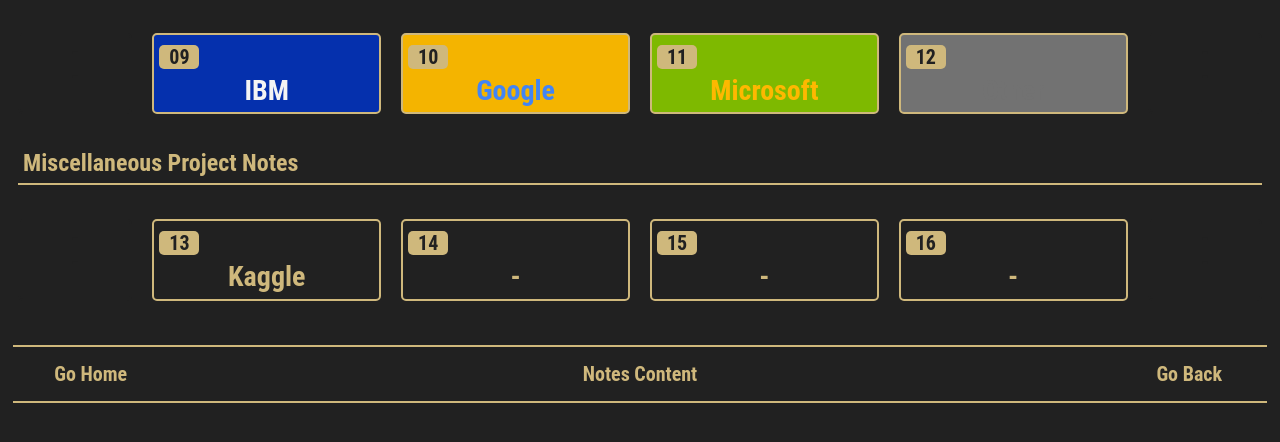
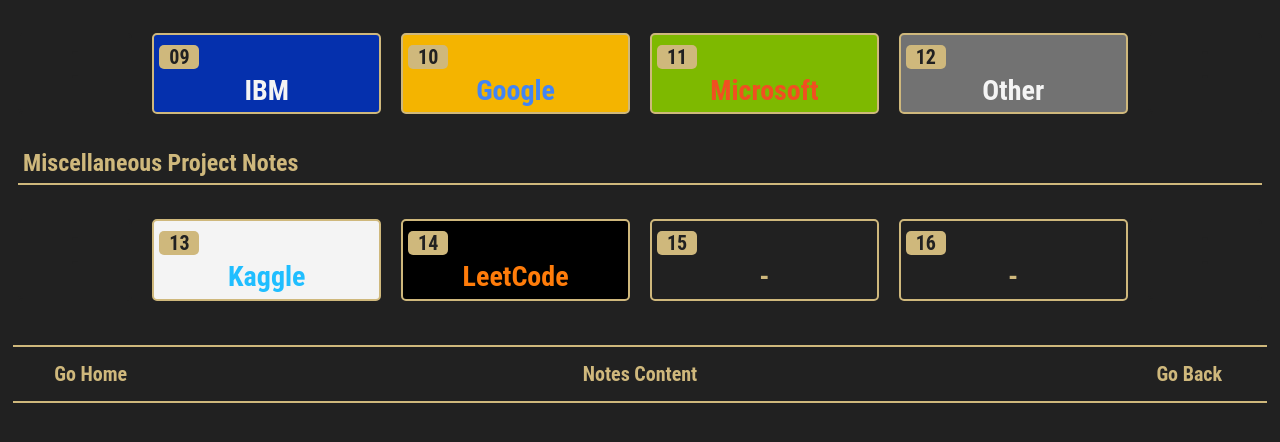
Before and after one commit to milanfx/milanfx.github.io, a Jekyll site: the page built from index.md, in a window 1280 px wide and 900 px high, scrolled down 617 px. Shown: the top 442 px of the window. Built offline with Jekyll 4.4.1, drawn with Linux system fonts in a browser that asks for light colours.

Commit message:
Update index.md

```diff
--- a/index.md
+++ b/index.md
@@ -39,8 +39,8 @@
       <a href="/#/" class="btn empty">-<br>-</a>
       <a href="/#/" class="btn boxout" style="background-color:#0530AD; color:#F4F4F4;"><span class="btn boxin">09</span>IBM<br></a>
       <a href="/#/" class="btn boxout" style="background-color:#F4B400; color:#4285F4;"><span class="btn boxin">10</span>Google<br></a>
-      <a href="/#/" class="btn boxout" style="background-color:#7EB900; color:#FEB800;"><span class="btn boxin">11</span>Microsoft<br></a>
-      <a href="/#/" class="btn boxout" style="background-color:#727272; color:#727272;"><span class="btn boxin">12</span>Other<br></a>
+      <a href="/#/" class="btn boxout" style="background-color:#7EB900; color:#F14F21;"><span class="btn boxin">11</span>Microsoft<br></a>
+      <a href="/#/" class="btn boxout" style="background-color:#727272; color:#F4F4F4;"><span class="btn boxin">12</span>Other<br></a>
       <a href="/#/" class="btn empty">-<br>-</a>
     </div>
   </div>
@@ -51,8 +51,8 @@
     <div class="btn name">Miscellaneous Project Notes</div><br>
     <div class="block" style="grid-template-columns: 1fr 2fr 2fr 2fr 2fr 1fr;">
       <a href="/#/" class="btn empty">-<br>-</a>
-      <a href="/#/" class="btn boxout"><span class="btn boxin">13</span>Kaggle</a>
-      <a href="/#/" class="btn boxout"><span class="btn boxin">14</span>-</a>
+      <a href="/#/" class="btn boxout" style="background-color:#F4F4F4; color:#20BEFF;"><span class="btn boxin">13</span>Kaggle<br></a>
+      <a href="/#/" class="btn boxout" style="background-color:#000000; color:#FF7C0A;"><span class="btn boxin">14</span>LeetCode<br></a>
       <a href="/#/" class="btn boxout"><span class="btn boxin">15</span>-</a>
       <a href="/#/" class="btn boxout"><span class="btn boxin">16</span>-</a>
       <a href="/#/" class="btn empty">-<br>-</a>
```
